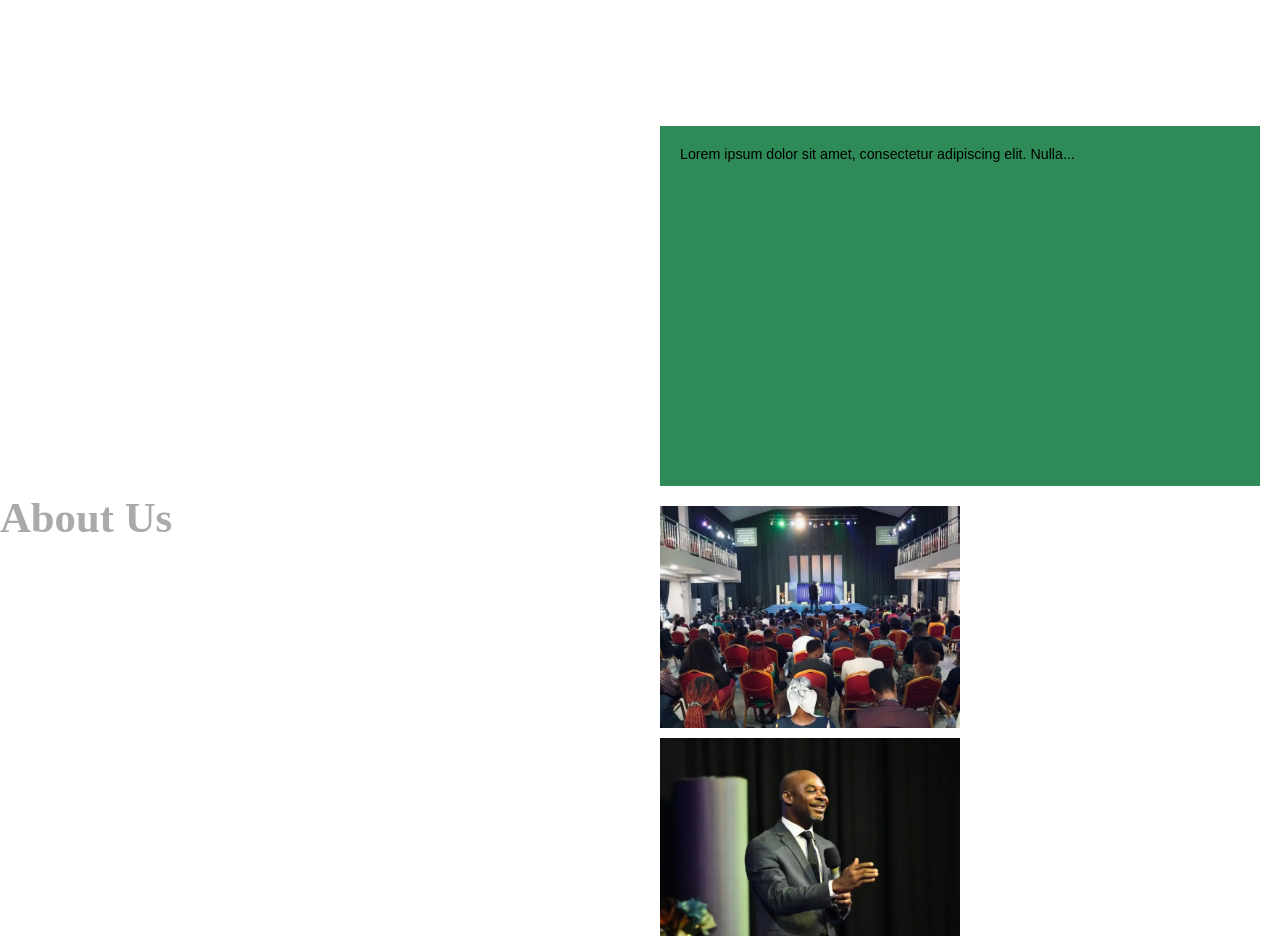
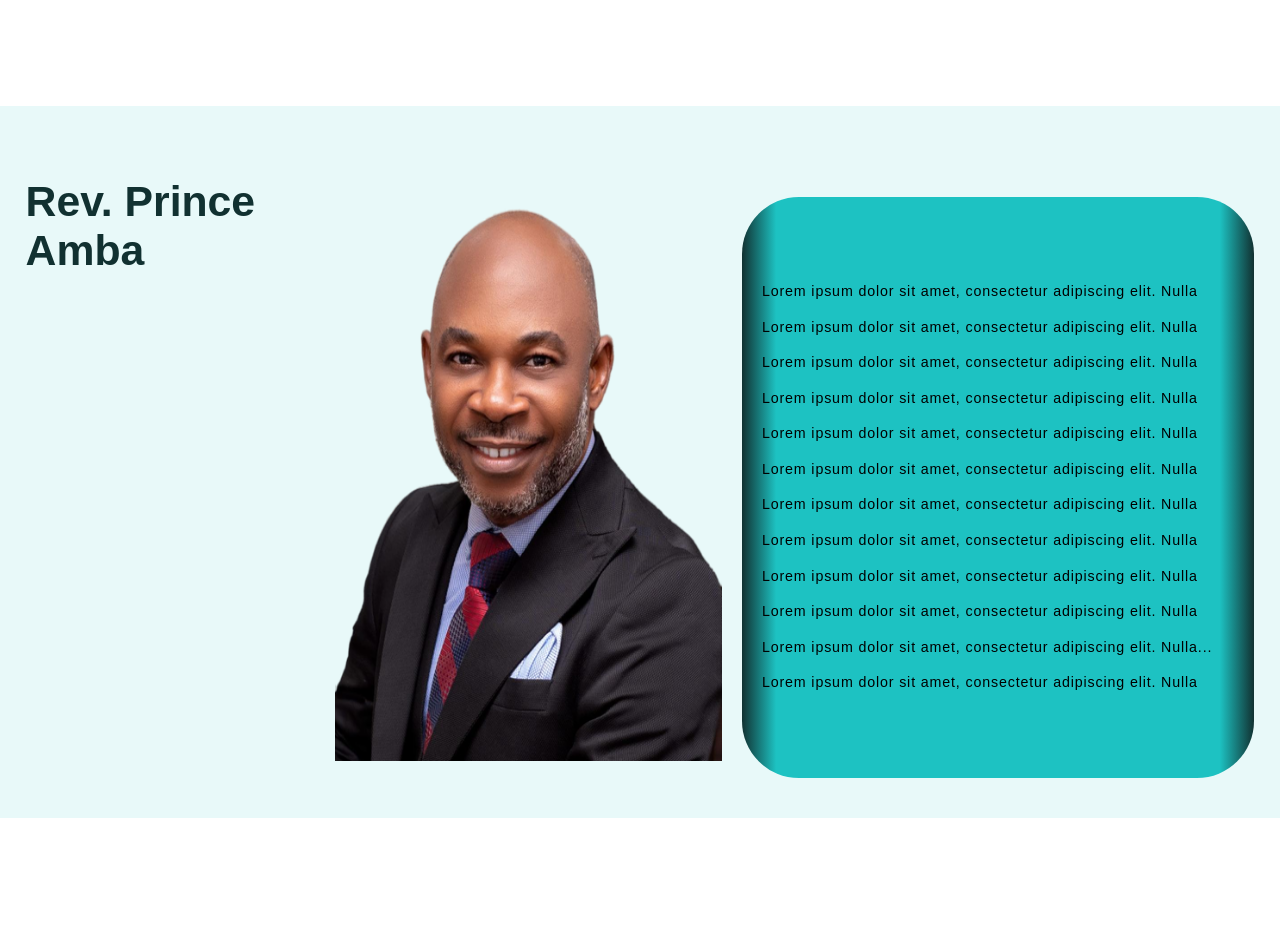
Before and after one commit to Iydeejames/Fortress-of-hope, a React (Create React App) app: page / in a window 1280 px wide. Shown: the part 1860-2800 px from the top of the page. After the commit the page ends 2678 px from the top, so only its background shows below. Built offline with nearby package versions, Linux system fonts and the light colour scheme.

Commit message:
Multiple additions and deletions

```diff
--- a/src/App.css
+++ b/src/App.css
@@ -300,52 +300,54 @@ video {
 /* AboutSection.css */
 
 .about-section-container {
+  background-color: rgba(29, 194, 194, 0.103);
   display: flex;
   justify-content: space-between;
-  align-items: center; /* Align items vertically at the center */
-  flex-wrap: wrap; /* Allow items to wrap to the next line if needed */
+  align-items: flex-start;
 }
 
 .about-section-left {
-  flex-basis: 50%;
-  order: 2; /* Move the left section to the right in the flex container */
+  flex-basis: 35%;
 }
 
-.about-section-container h2 {
-  font-size: 3rem;
-  color: #aaa;
+.about-section-heading {
+  font-size: 2rem;
+  color: rgb(17, 49, 49);
   font-family: cursive;
-  margin-bottom: 1.5rem;
-  margin-top: -1rem;
-  text-align: center; /* Center the heading */
+  margin-top: 5rem;
+  margin-left: 2%;
 }
 
 .about-section-left img {
   max-width: 100%;
-  height: auto;
+  height: 73vh;
+  margin-top: 5rem;
 }
 
 .about-section-right {
   flex-basis: 50%;
   padding: 20px;
-  display: flex;
-  flex-direction: column;
+  margin-top: 5rem;
 }
 
 .main-card {
-  background-color: seagreen;
+  background: linear-gradient(to right, rgb(17, 49, 49), rgb(29, 194, 194), rgb(29, 194, 194), rgb(29, 194, 194),rgb(29, 194, 194),rgb(29, 194, 194),rgb(29, 194, 194), rgb(29, 194, 194), rgb(29, 194, 194), rgb(29, 194, 194), rgb(29, 194, 194), rgb(29, 194, 194),rgb(29, 194, 194), rgb(29, 194, 194), rgb(29, 194, 194), rgb(17, 49, 49));
+  width: 40vw;
+  height: auto;
   padding: 20px;
   margin-bottom: 20px;
-  height: 45vh; /* Set the height of the text card */
+  border-radius: 4rem;
 }
 
-.small-cards {
-  display: flex;
-  margin-bottom: 10px; /* Add some spacing between the text card and small cards */
+.main-card p{
+  line-height: 2.5rem;
+  margin-top: 4rem;
+  margin-bottom: 4rem;
+  letter-spacing: 0.06em;
 }
 
 .small-cards img {
-  max-width: 50%; /* Adjust the width as needed */
+  width: 20rem;
   height: auto;
-  margin-right: 10px; /* Add some spacing between the images */
+  margin-bottom: 10px;
 }
--- a/src/components/AboutUs.js
+++ b/src/components/AboutUs.js
@@ -8,23 +8,32 @@ import FI5 from "../assets/imgs/FI5.JPG";
 const AboutSection = () => {
     return (
       <div className="about-section-container">
-                  <h2>About Us</h2>
-        <div className="about-section-left">
+        <div className="about-section-heading">
+        <h2>Rev. Prince Amba</h2>
+        </div>
 
+          <div className="about-section-left">
           <img src={FI2} alt="About" />
         </div>
         <div className="about-section-right">
           <div className="main-card">
-            <p>Lorem ipsum dolor sit amet, consectetur adipiscing elit. Nulla...</p>
+            <p>Lorem ipsum dolor sit amet, consectetur adipiscing elit. Nulla
+            Lorem ipsum dolor sit amet, consectetur adipiscing elit. Nulla
+            Lorem ipsum dolor sit amet, consectetur adipiscing elit. Nulla
+            Lorem ipsum dolor sit amet, consectetur adipiscing elit. Nulla
+            Lorem ipsum dolor sit amet, consectetur adipiscing elit. Nulla
+            Lorem ipsum dolor sit amet, consectetur adipiscing elit. Nulla
+            Lorem ipsum dolor sit amet, consectetur adipiscing elit. Nulla
+            Lorem ipsum dolor sit amet, consectetur adipiscing elit. Nulla
+            Lorem ipsum dolor sit amet, consectetur adipiscing elit. Nulla
+            Lorem ipsum dolor sit amet, consectetur adipiscing elit. Nulla
+            Lorem ipsum dolor sit amet, consectetur adipiscing elit. Nulla...
+            Lorem ipsum dolor sit amet, consectetur adipiscing elit. Nulla </p>
           </div>
-          <div className="small-cards">
-            <img src={FI3} alt="Card 1" />
-          </div>
-          <div className="small-cards">
-            <img src={FI5} alt="Card 2" />
-          </div>
+
         </div>
-      </div>
+        </div>
+
     );
   };
 
```
